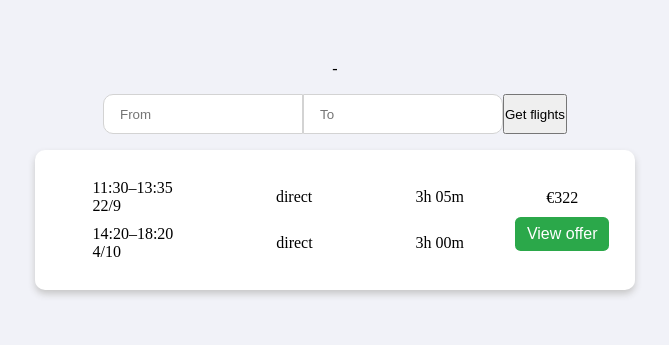
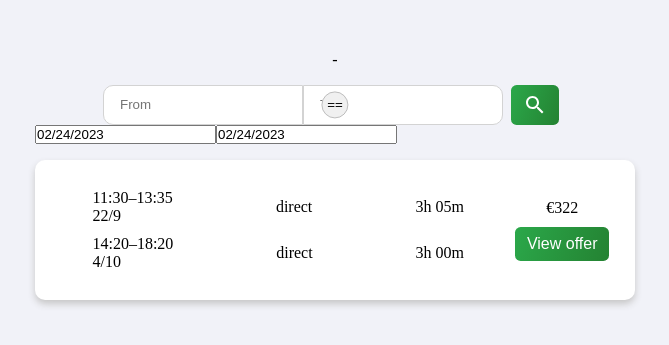
Before and after one commit to volpe23/cs50w-final, a React (Vite) app in the folder airport-finder/: page / in a window 1280 px wide. Shown: the part 225-570 px from the top of the page, without its empty margins (305-974 px from the left). Built offline with nearby package versions, Linux system fonts and the light colour scheme; no server answers.

Commit message:
Added date input to front end and scraper

```diff
--- a/airport-finder/package.json
+++ b/airport-finder/package.json
@@ -16,6 +16,7 @@
     "axios": "^1.3.4",
     "node-sass": "^8.0.0",
     "react": "^18.2.0",
+    "react-datepicker": "^4.10.0",
     "react-dom": "^18.2.0"
   },
   "devDependencies": {
--- a/airport-finder/src/components/FInder.jsx
+++ b/airport-finder/src/components/FInder.jsx
@@ -1,7 +1,11 @@
-import React, { useState, useEffect, useRef } from 'react'
+import React, { useState, useEffect, useRef } from 'react';
 import Flights from './Flights';
 import AirportInput from './AirportInput';
-import AirportResults from './AirportResults';
+import Button from './utils/Button';
+import SearchIcon from '@mui/icons-material/Search';
+
+import DateSelector from './utils/Date';
+
 import '../styles/Finder.scss'
 
 export default function Finder({  }) {
@@ -9,6 +13,8 @@ export default function Finder({  }) {
     const [from, setFrom] = useState(null);
     const [destination, setDestination] = useState(null);
     const [flights, setFlights] = useState([exampleFlight]);
+    const [startDate, setStartDate] = useState(null);
+    const [backDate, setBackDate] = useState(null);
 
     const getAirports = async () => {
         const airports = await fetch('https://raw.githubusercontent.com/algolia/datasets/master/airports/airports.json');
@@ -28,7 +34,7 @@ export default function Finder({  }) {
     }
 
     async function getFlights() {
-        const url = `http://127.0.0.1:8000/backend/flight?from=${from?.iata_code}&destination=${destination?.iata_code}`;
+        const url = `http://127.0.0.1:8000/backend/flight?from=${from?.iata_code}&destination=${destination?.iata_code}&start=${convertDate(startDate)}&back=${convertDate(backDate)}`;
         const response = await fetch(url);
         const data = await response.json();
         console.log(data.flights)
@@ -52,14 +58,27 @@ export default function Finder({  }) {
                     setAirport={setDestination}
                     selectedAirport={destination}
                 />
-                <button onClick={getFlights} >Get flights</button>
+                <Button onClick={getFlights} type={"round"}>
+                    <SearchIcon></SearchIcon>
+                </Button>
+            </div>
+            <div>
+            <DateSelector onDateSelect={setStartDate} />
+            <DateSelector onDateSelect={setBackDate} />
             </div>
             {/* {(resultsShown)  && <AirportResults results={results} resultsShown={resultsShown} handleAirportSelection={handleAirportSelection}/>} */}
-            {<Flights flights={flights}/>}
+            <Flights flights={flights}/>
         </div>
     )
 }
 
+function convertDate(inp) {
+    const date = new Date(`${inp}`)
+    const year = date.getFullYear();
+    const month = String(date.getMonth() + 1).padStart(2, '0'); // add leading zero if month is a single digit
+    const day = String(date.getDate()).padStart(2, '0');
+    return `${year}-${month}-${day}`
+}
 
 const exampleFlight = {'id': '788164faf6eacacf9a5eaf8bab6d6b02',
     'price': '€322',
--- a/airport-finder/src/components/Flights.jsx
+++ b/airport-finder/src/components/Flights.jsx
@@ -16,9 +16,7 @@ export default function Flights({ flights }) {
 
     return (
         <div className="all-flights">
-
-
-            { flights.map((flight) => {
+            {flights.map((flight) => {
                 return <Flight key={flight.id} flight={flight} />
             })}
         </div>
--- /dev/null
+++ b/airport-finder/src/components/utils/Button.jsx
@@ -0,0 +1,11 @@
+import '../../styles/utils/Button.scss';
+
+export default function Button({ children, onClick, type }) {
+
+    return (
+        <button className={`btn`}
+            onClick={onClick}>
+        {children}
+        </button>
+    )
+}
--- /dev/null
+++ b/airport-finder/src/components/utils/Date.jsx
@@ -0,0 +1,16 @@
+import { useState, useEffect } from "react";
+import DatePicker from 'react-datepicker';
+import "react-datepicker/dist/react-datepicker.css";
+
+export default function DateSelector({ onDateSelect }) {
+    const [startDate, setStartDate] = useState(new Date())
+
+    useEffect(() => {
+        console.log(startDate);
+        onDateSelect(startDate);
+    }, [startDate])
+
+    return (
+        <DatePicker selected={startDate} onChange={(date) => setStartDate(date)} />
+    )
+}
--- a/airport-finder/src/styles/AirportInput.scss
+++ b/airport-finder/src/styles/AirportInput.scss
@@ -1,20 +1,6 @@
 @import './main.scss';
 
-.input-results {
-    position: relative;
-}
 
-.input-results::after > .results {
-    content: '';
-    border-left: 10px solid transparent;
-    border-right: 10px solid transparent;
-    border-top: 10px solid $onyx;
-    position: absolute;
-    transform: translateX(-50%);
-    bottom: -8px;
-    // left: 0;
-    left: 50%;
-}
 
 .finder {
     height: 2.5rem;
--- a/airport-finder/src/styles/Flight.scss
+++ b/airport-finder/src/styles/Flight.scss
@@ -37,14 +37,3 @@
     text-align: center;
     gap: 10px;
 }
-
-.btn {
-    background-color: $pigment-green;
-    padding: 0.5rem 0.75rem;
-    // min-width: 10px;
-    font-size: 1rem;
-    font-weight: $fw-normal;
-    color: white;
-    border: none;
-    border-radius: 0.35rem;
-}
--- a/airport-finder/src/styles/main.scss
+++ b/airport-finder/src/styles/main.scss
@@ -7,6 +7,7 @@ $bg-color: #f1f2f8;
 $light-grey-shadow: #c7c7c7;
 $light-blue: #39A9DB;
 $pigment-green: #2BA84A;
+$forest-green: #248232;
 $airport-input-width: 200px;
 
 $fw-normal: 400;
--- /dev/null
+++ b/airport-finder/src/styles/utils/Button.scss
@@ -0,0 +1,28 @@
+@import '../main.scss';
+
+.btn {
+    cursor: pointer;
+    background: linear-gradient(110deg, $pigment-green, $forest-green);
+    padding: 0.5rem 0.75rem;
+    font-size: 1rem;
+    font-weight: $fw-normal;
+    color: white;
+    border: none;
+    border-radius: 0.35rem;
+    transition: all 0.2s ease-in-out;
+    display: flex;
+    align-items: center;
+    justify-content: center;
+    margin: 0 0.5rem;
+
+
+
+    &:hover {
+        filter: brightness(105%);
+    }
+}
+
+.btn-round {
+    border-radius: 50%!important;
+    aspect-ratio: 1 / 1;
+}
```
Also changed, not shown: 1 other file (tests, documents, lock files or other folders).
